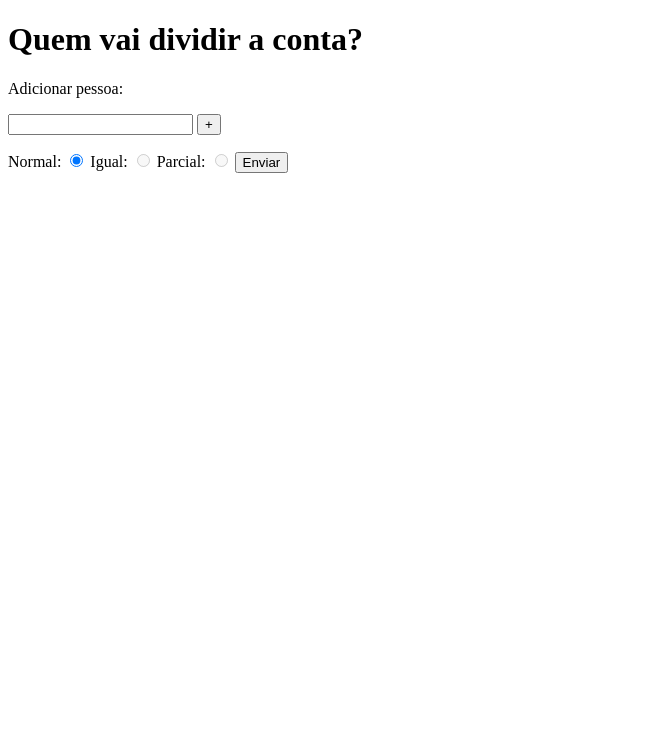
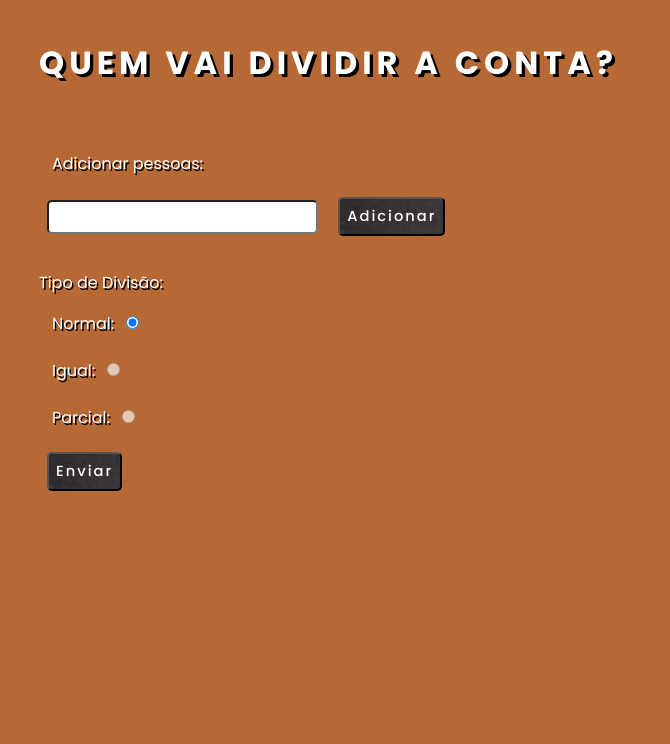
Before and after one commit to Tiagocf2/MesaDeBar, a Django app: page /app/ in a window 1280 px wide. Shown: the top 744 px of the page, without its empty margins (0-670 px from the left). Before the commit the page ends 173 px from the top, so only its background shows below. Run offline with Django 3.2, Linux system fonts and the light colour scheme.

Commit message:
Add files via upload

```diff
--- a/django/mainapp/templates/app-error.html
+++ b/django/mainapp/templates/app-error.html
@@ -3,7 +3,7 @@
 <head>
 	<title>App - Error</title>
 </head>
-<body bgcolor="white">
+<body>
 	<h1>Oops, alguma coisa deu errado...</h1>
 	<p class="error">{{msg}}</p>
 	<a href="{% url 'app' %}"></a>
--- a/django/mainapp/templates/app-gsto.html
+++ b/django/mainapp/templates/app-gsto.html
@@ -61,7 +61,7 @@
 				<button id="add-grupo" type="button">Adicionar novo grupo</button>
 			</div>
 		{% endif %}
-		<input type="submit" value="OK"/>
+		<input type="submit" class="botao" value="OK"/>
 	</form>
 	<script type="text/javascript">
 		var pessoas = [{% for p in pessoas %}{"id":"{{p.id}}","nome":"{{p.nome}}"},{% endfor %}];
--- a/django/mainapp/templates/app-ini.html
+++ b/django/mainapp/templates/app-ini.html
@@ -3,22 +3,26 @@
 <html>
 <head>
 	<title>App - Mesa de Bar</title>
+	<!--<link rel="stylesheet" href="https://cdn.jsdelivr.net/npm/bootstrap@4.5.3/dist/css/bootstrap.min.css" integrity="sha384-TX8t27EcRE3e/ihU7zmQxVncDAy5uIKz4rEkgIXeMed4M0jlfIDPvg6uqKI2xXr2" crossorigin="anonymous">-->
+	<link rel="stylesheet" type="text/css" href="{% static 'css/app.css' %}">
+
 </head>
-<body bgcolor="white">
+<body>
 	<h1>Quem vai dividir a conta?</h1>
-	<span id="msg" class="error"></span>
-	<form id="form" method='POST' action="{% url 'app-gsto' %}">
+	<span id="msg"></span>
+	<form method='POST' id="form" action="{% url 'app-gsto' %}">
 		{% csrf_token %}
-		<p>Adicionar pessoa:</p>
-		<input type="text" name="add_nome"/>
-		<button type="button" onclick="add(this)">+</button>
+		<p>Adicionar pessoas:</p>
+		<input type="text" id="input" name="add_nome"/>
+		<button type="button" class="botao" onclick="add(this)">Adicionar</button>
 		<ul id="lista" name="lista"></ul>
 
+		Tipo de Divisão:
 		<label>Normal:&nbsp;<input type="radio" name="divisao" value='0' checked/></label>
 		<label>Igual:&nbsp;<input type="radio" name="divisao" value='1'/></label>
 		<label>Parcial:&nbsp;<input type="radio" name="divisao" value='2'/></label>
 
-		<input type='submit' value='Enviar'>
+		<input type='submit' class="botao" value='Enviar'>
 	</form>
 	<script type="text/javascript" src="{% static 'js/app.js' %}"></script>
 	<script type="text/javascript" src="{% static 'js/app-ini.js'%}"></script>
--- a/django/mainapp/templates/app-pgmt.html
+++ b/django/mainapp/templates/app-pgmt.html
@@ -26,7 +26,7 @@
 			</li>
 		{% endfor %}
 		</ul>
-		<input type="submit" value="OK" />
+		<input type="submit" class="botao" value="OK" />
 	</form>
 	<div>
 		<p>Valor da Conta: R${{total}}</p>
--- a/django/mainapp/templates/app-rslt.html
+++ b/django/mainapp/templates/app-rslt.html
@@ -41,6 +41,6 @@
 		{% endif %}
 	</p>
 	<p>Obrigado por usar nosso aplicativo :)</p>
-	<a href="{% url 'app' %}">Calcular novamente</a>
+	<button class="botao"><a href="{% url 'app' %}" class="botao">Calcular novamente</a></button>
 </body>
 </html>
```
